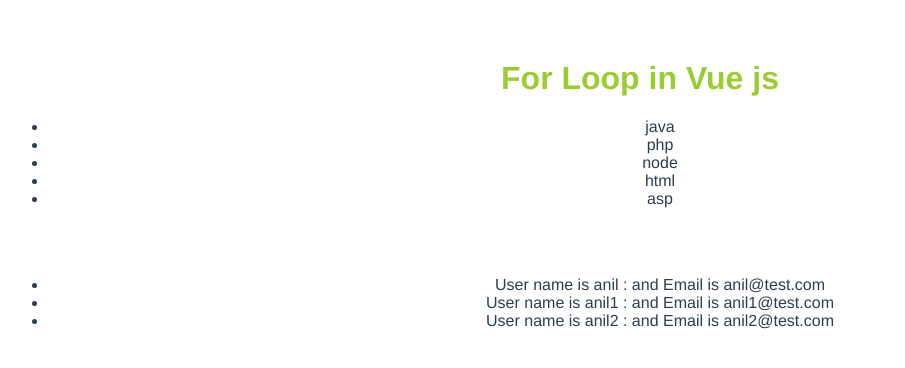
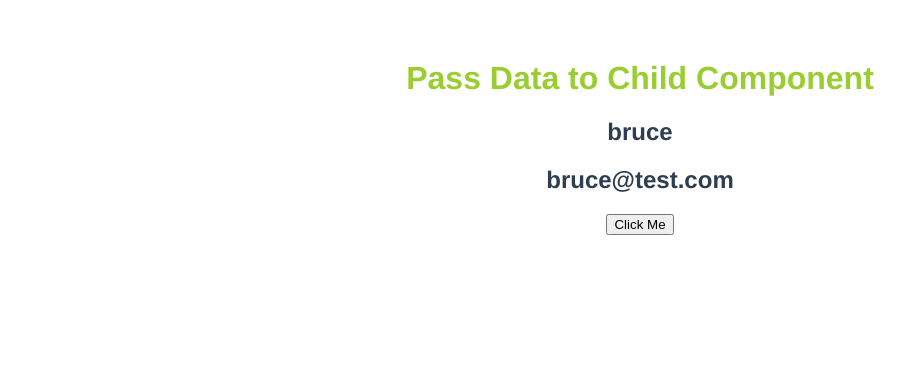
Before and after one commit to hninhnin0929/vue-sample-app-v1, a Vue app: page /#/ in a window 1280 px wide. Shown: the top 368 px of the page, without its empty margins (0-905 px from the left). Built offline with nearby package versions, Linux system fonts and the light colour scheme.

Commit message:
pass property, object and func to child component

```diff
--- /dev/null
+++ b/src/components/Child.vue
@@ -0,0 +1,17 @@
+<template>
+    <div>
+        <h2>{{ name }}</h2>
+        <h2>{{ data.email }}</h2>
+        <button v-on:click="getData()">Click Me</button>
+    </div>
+</template>
+<script>
+    export default {
+        name: 'Child',
+        props: {
+            name: String,
+            data: Object,
+            getData: Function,
+        }
+    }
+</script>
--- a/src/components/Home.vue
+++ b/src/components/Home.vue
@@ -1,77 +1,30 @@
 <template>
     <div>
-        <!-- <h1>Get Checkbox & Radio Button Value</h1>
-        <h3>Technology</h3>
 
-        <label for="java">Java</label>
-        <input type="checkbox" value="java" v-model="technology" id="java" />
+        <h1>Pass Data to Child Component</h1>
+        <Child :name="name" :data="user" :getData="getData"/>
 
-        <label for="node">Node</label>
-        <input type="checkbox" value="node" v-model="technology" id="java" />
-
-        <label for="php">Java</label>
-        <input type="checkbox" value="php" v-model="technology" id="php" />
-
-        <br/><br/>
-        <h3>Profession</h3>
-        <label for="student">Student</label>
-        <input type="radio" value="student" id="student" v-model="profession" name="profession"/>
-        <label for="developer">Developer</label>
-        <input type="radio" value="developer" id="developer" v-model="profession" name="profession"/>
-
-        <h4>Technology : {{ technology }}</h4>
-        <h4>I am a : {{ profession }}</h4> -->
-
-        <!-- <h1 v-if="show">Conditions in Vue js</h1>
-        <h1 v-else>Else Conditions in Vue js</h1>
-        <button v-on:click="show=false">Click Me</button> -->
-
-        <h1>For Loop in Vue js</h1>
-        <ul>
-            <li v-for="item in technology" :key="item">
-                {{ item }}
-            </li>
-        </ul>
-        <br /><br />
-        <ul>
-            <li v-for="item in users" :key="item.name">
-                User name is {{ item.name }} : and Email is {{ item.email }}
-            </li>
-        </ul>
     </div>
 </template>
 
 <script>
+    import Child from './Child.vue'
+
     export default {
+
         name: "Home",
+        components: {
+            Child
+        },
         data(){
             return{
-               technology: [
-                "java",
-                "php",
-                "node",
-                "html",
-                "asp"
-               ],
-               users: [
-                {
-                name: 'anil',
-                email: 'anil@test.com'
-                },
-                {
-                name: 'anil1',
-                email: 'anil1@test.com'
-                },
-                {
-                name: 'anil2',
-                email: 'anil2@test.com'
-                },
-            ]
+                name: 'bruce',
+                user: {name: 'bruse', email: 'bruce@test.com'}
             }
         },
         methods: {
             getData(){
-
+               alert("function called");
             },
         }
     }
```
